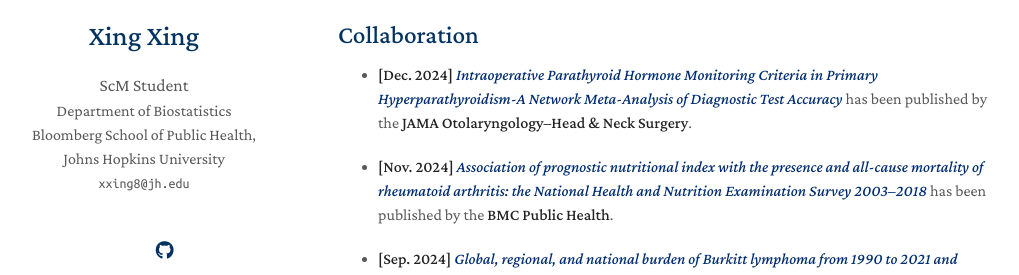
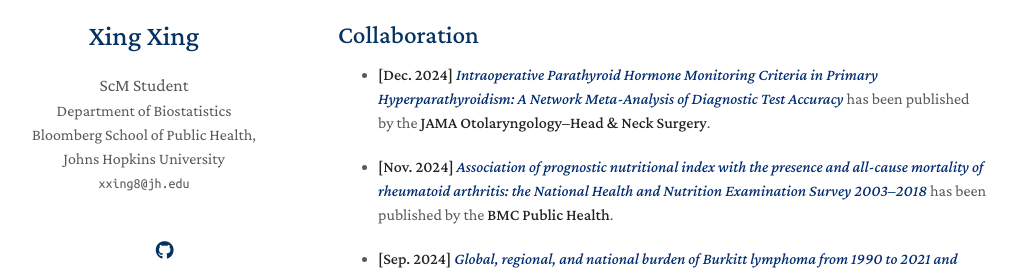
Before and after one commit to KevinXing3/kevinXing3.github.io, a Jekyll site: the page built from index.md, in a window 1280 px wide and 900 px high, scrolled down 1432 px. Shown: the part 194-469 px from the top of the window, without its empty margins (132-1151 px from the left). Built offline with Jekyll 4.4.1, drawn with Linux system fonts in a browser that asks for light colours; nearby versions of some CDN libraries; a style sheet for code colours, icons or effects is not loaded; our own code applies the rules of GitHub Pages for plain Markdown files.

Commit message:
Update index.md

```diff
--- a/index.md
+++ b/index.md
@@ -26,7 +26,7 @@ Outside of academia, I’m a dead hard fan of Juventus and Park Hyatt.
 
 
 ## Collaboration
-- **[Dec. 2024]** <a href="https://jamanetwork.com/journals/jamaotolaryngology/article-abstract/2827787" target="_blank" style="color:#002D72">*Intraoperative Parathyroid Hormone Monitoring Criteria in Primary Hyperparathyroidism-A Network Meta-Analysis of Diagnostic Test Accuracy*</a> has been published by the **JAMA Otolaryngology–Head & Neck Surgery**.
+- **[Dec. 2024]** <a href="https://jamanetwork.com/journals/jamaotolaryngology/article-abstract/2827787" target="_blank" style="color:#002D72">*Intraoperative Parathyroid Hormone Monitoring Criteria in Primary Hyperparathyroidism: A Network Meta-Analysis of Diagnostic Test Accuracy*</a> has been published by the **JAMA Otolaryngology–Head & Neck Surgery**.
 
 - **[Nov. 2024]** <a href="https://www.nature.com/articles/s41408-024-01138-z" target="_blank" style="color:#002D72">*Association of prognostic nutritional index with the presence and all-cause mortality of rheumatoid arthritis: the National Health and Nutrition Examination Survey 2003–2018*</a> has been published by the **BMC Public Health**.
 
```
